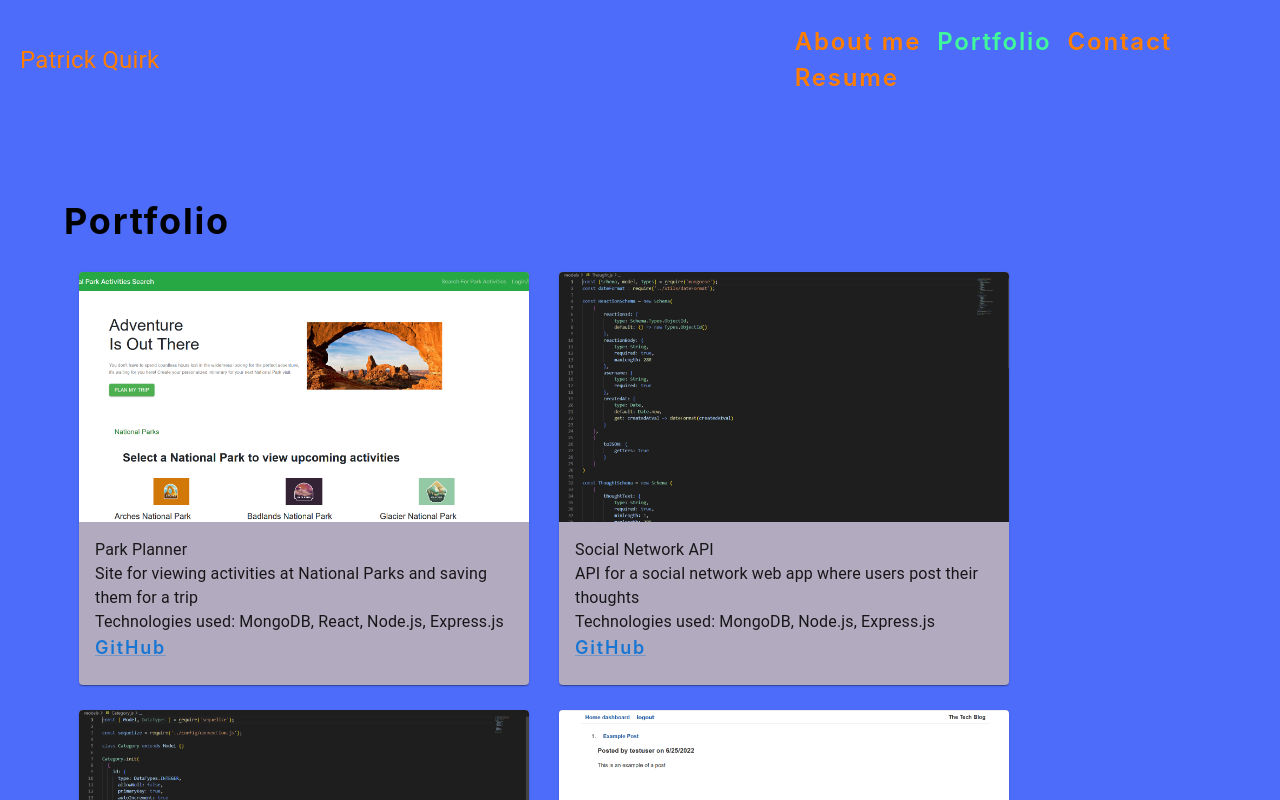
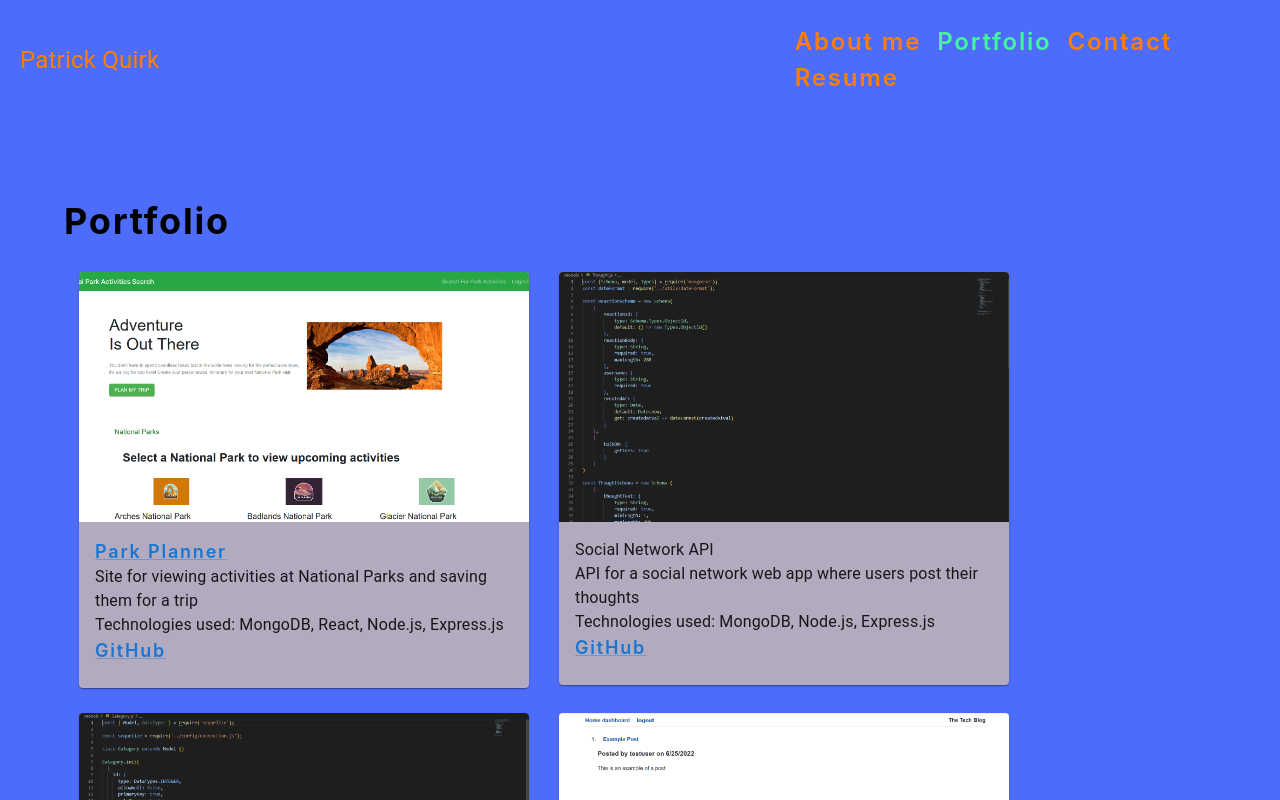
Before and after one commit to PatrickLQuirk/react-portfolio, a React (Create React App) app: page / in a window 1280 px wide. Both pictures are taken after a click on the element "Portfolio". Shown: the top 800 px of the page. Built offline with nearby package versions, Linux system fonts and the light colour scheme.

Commit message:
added deployment link for park planner project

```diff
--- a/src/pages/Portfolio.js
+++ b/src/pages/Portfolio.js
@@ -6,7 +6,7 @@ const Portfolio = () => {
     const [projects] = useState([
         {
             projectName: "Park Planner",
-            deployedLink: "",
+            deployedLink: "https://limitless-caverns-87723.herokuapp.com/",
             githubLink: "https://github.com/PatrickLQuirk/park-planner",
             imageFileName: "park-planner.png",
             description: "Site for viewing activities at National Parks and saving them for a trip",
```
